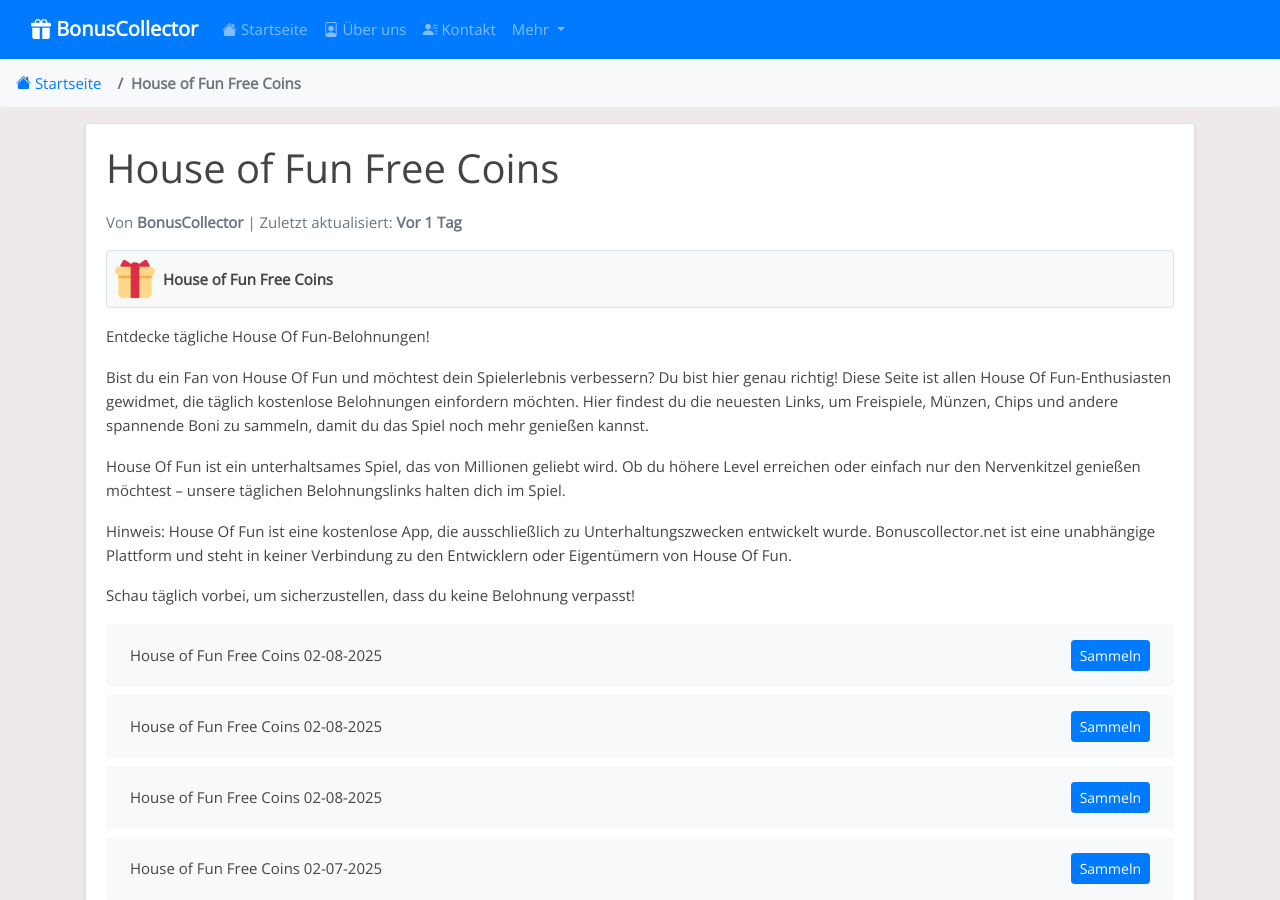
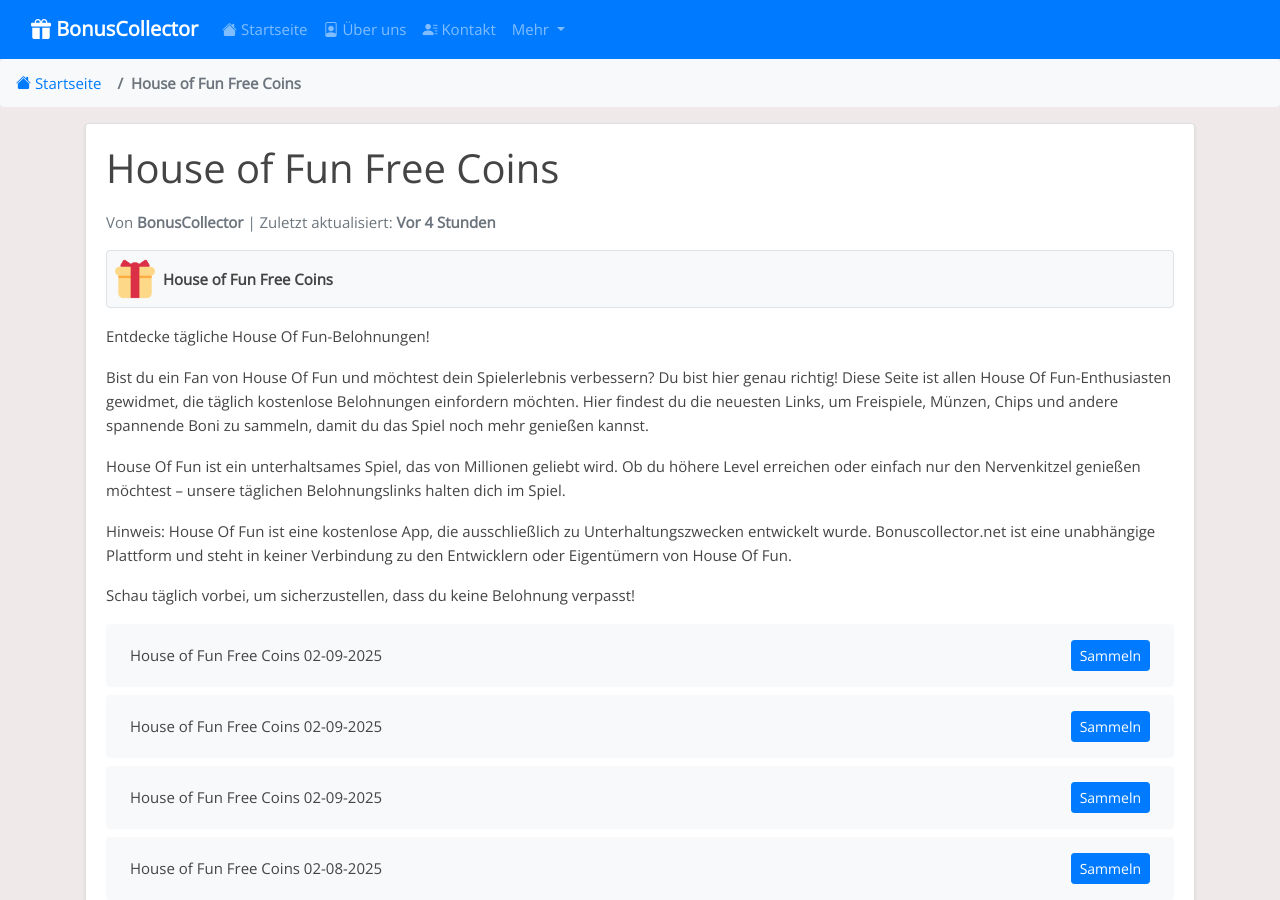
Before and after one commit to Prollad99/bs-de, a Jekyll site: the page built from _posts/2025-01-19-house-of-fun.md, in a window 1280 px wide and 900 px high. Built offline with Jekyll 4.4.1, drawn with Linux system fonts in a browser that asks for light colours; some of the changed text lies outside the part shown.

Commit message:
Aktualisiere house-of-fun-Belohnungslinks, Inhalte und Änderungsdatum

```diff
--- a/_data/include_files.yml
+++ b/_data/include_files.yml
@@ -26,7 +26,7 @@
   last_modified: 2025-02-04 16:43:04
 
 house-of-fun.html:
-  last_modified: 2025-02-08 05:33:43
+  last_modified: 2025-02-09 06:39:29
 
 crazy-coin.html:
   last_modified: 2025-02-06 15:35:58
--- a/_includes/house-of-fun.html
+++ b/_includes/house-of-fun.html
@@ -1,4 +1,16 @@
 <ul class="list-group mt-3 mb-4">
+  <li class="list-group-item d-flex justify-content-between align-items-center">
+    <span>House of Fun Free Coins 02-09-2025</span>
+    <a href="https://playtika.onelink.me/hof/w4blbwsu?af_dp=hof%3A%2F%2F&af_force_deeplink=true&c_id=2025M2D9_07&s_id=1060&deeplink=eyJpZCI6Ijk0Nzc5ODkzLWRkMDEtNDY3NS04M2FlLWJjYjNjNTMwMjk0MyIsImFjIjoiaG9mX2dpZnRfY291cG9uIn0=" class="btn btn-primary btn-sm">Sammeln</a>
+  </li>
+  <li class="list-group-item d-flex justify-content-between align-items-center">
+    <span>House of Fun Free Coins 02-09-2025</span>
+    <a href="https://playtika.onelink.me/hof/w4blbwsu?af_dp=hof%3A%2F%2F&af_force_deeplink=true&c_id=2025M2D8_23&s_id=1060&deeplink=eyJpZCI6IjU5YTYyMzgzLWI1ZmMtNDA0OC04MTg2LTkxMDU3Zjc2NDZhZiIsImFjIjoiaG9mX2dpZnRfY291cG9uIn0=" class="btn btn-primary btn-sm">Sammeln</a>
+  </li>
+  <li class="list-group-item d-flex justify-content-between align-items-center">
+    <span>House of Fun Free Coins 02-09-2025</span>
+    <a href="https://playtika.onelink.me/hof/w4blbwsu?af_dp=hof%3A%2F%2F&af_force_deeplink=true&c_id=2025M2D8_19&s_id=1060&deeplink=eyJpZCI6IjM1ZDEzOTliLTVjMWMtNDJkYi1iNzg1LWEzYjhhYjEwZGI1MiIsImFjIjoiaG9mX2dpZnRfY291cG9uIn0=" class="btn btn-primary btn-sm">Sammeln</a>
+  </li>
   <li class="list-group-item d-flex justify-content-between align-items-center">
     <span>House of Fun Free Coins 02-08-2025</span>
     <a href="https://playtika.onelink.me/hof/w4blbwsu?af_dp=hof%3A%2F%2F&af_force_deeplink=true&c_id=2025M2D8_07&s_id=1060&deeplink=eyJpZCI6ImJmNzUxYTIzLTlkMjMtNGQyZi05ODliLTc4NGViYmNlYjc3ZSIsImFjIjoiaG9mX2dpZnRfY291cG9uIn0=" class="btn btn-primary btn-sm">Sammeln</a>
@@ -387,16 +399,4 @@
     <span>House of Fun Free Coins 01-27-2025</span>
     <a href="https://playtika.onelink.me/hof/w4blbwsu?af_force_deeplink=true&deeplink=eyJpZCI6IjZjNjUwOThmLTFiMmUtNGNiYS1hMjM4LWZhODRhNzM4MDhmZSIsImFjIjoiaG9mX2dpZnRfY291cG9uIn0=" class="btn btn-primary btn-sm">Sammeln</a>
   </li>
-  <li class="list-group-item d-flex justify-content-between align-items-center">
-    <span>House of Fun Free Coins 01-27-2025</span>
-    <a href="https://playtika.onelink.me/hof/w4blbwsu?af_force_deeplink=true&deeplink=eyJpZCI6IjNjOWQ3OTViLWY5MzctNGRkOC05NzFmLTYwNWZmMjNkY2VjYSIsImFjIjoiaG9mX2dpZnRfY291cG9uIn0=" class="btn btn-primary btn-sm">Sammeln</a>
-  </li>
-  <li class="list-group-item d-flex justify-content-between align-items-center">
-    <span>House of Fun Free Coins 01-27-2025</span>
-    <a href="https://playtika.onelink.me/hof/w4blbwsu?af_force_deeplink=true&deeplink=eyJpZCI6IjU0Njc1NjBkLTQ3ZjctNGE3Zi05OThjLTZiMzhlMzNmM2I2MyIsImFjIjoiaG9mX2dpZnRfY291cG9uIn0=" class="btn btn-primary btn-sm">Sammeln</a>
-  </li>
-  <li class="list-group-item d-flex justify-content-between align-items-center">
-    <span>House of Fun Free Coins 01-27-2025</span>
-    <a href="https://playtika.onelink.me/hof/w4blbwsu?af_force_deeplink=true&deeplink=eyJpZCI6ImJlNmM1MGM5LTY5YzctNDA0Ni1iMWNmLTBlYzFlNTA3NGY2MyIsImFjIjoiaG9mX2dpZnRfY291cG9uIn0=" class="btn btn-primary btn-sm">Sammeln</a>
-  </li>
 </ul>
```
Also changed, not shown: links-json/house-of-fun.json (+12 -12 lines).
